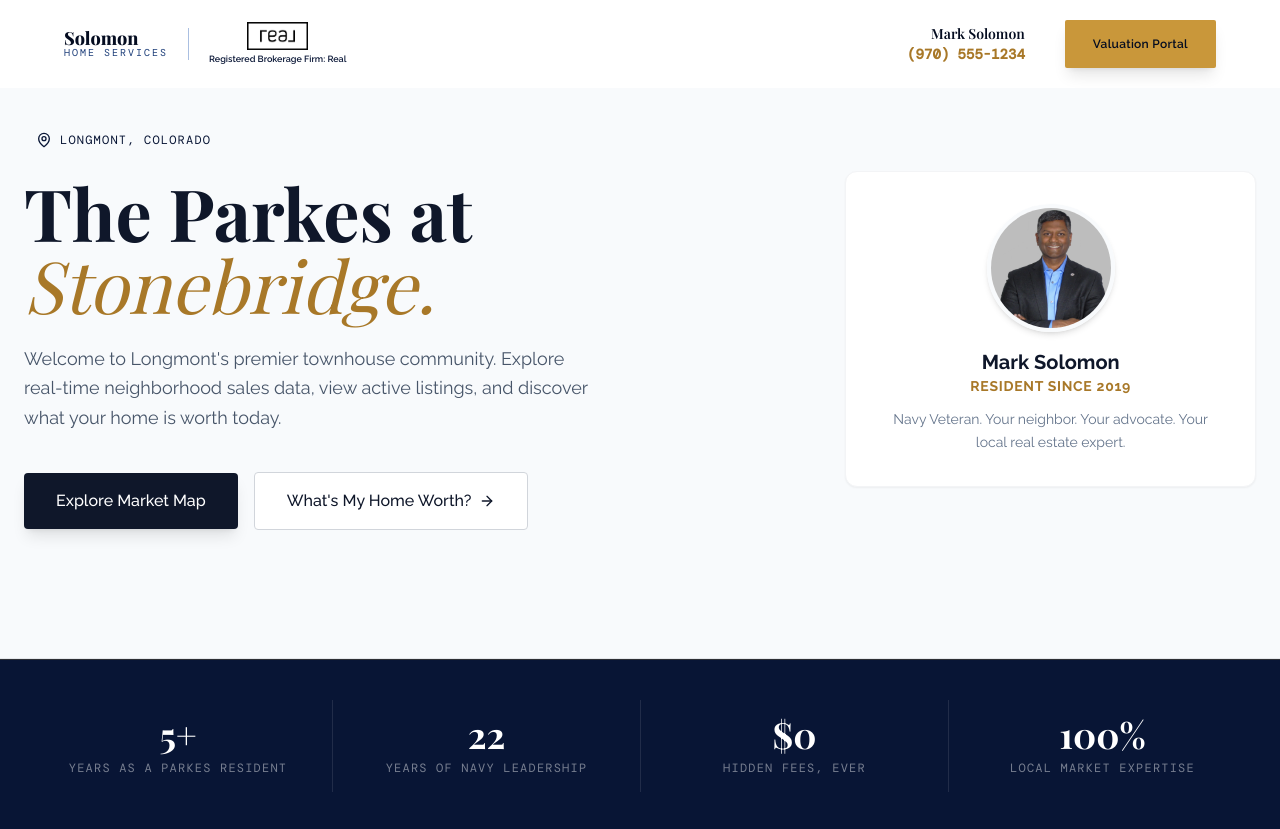
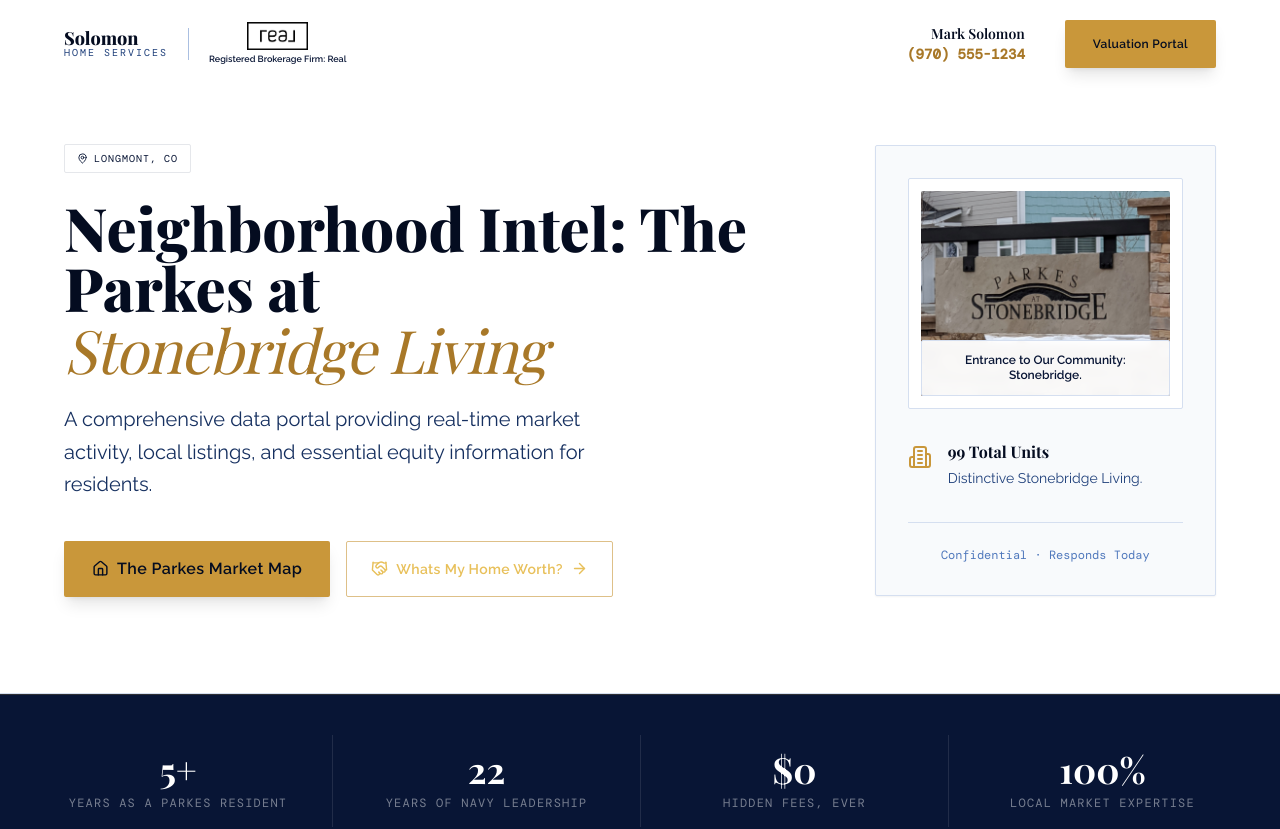
Before and after one commit to lasersolosbd/Parkes-at-Stonebridge-Microsite, a Next.js app: page / in a window 1280 px wide. Shown: the top 829 px of the page. Built offline with nearby package versions, Linux system fonts and the light colour scheme; a web font is replaced by a local one.

Commit message:
Update HeroSection.tsx

```diff
--- a/components/HeroSection.tsx
+++ b/components/HeroSection.tsx
@@ -1,57 +1,68 @@
-import { MapPin, ArrowRight } from "lucide-react";
+import { MapPin, ArrowRight, Home, Building2, Handshake } from "lucide-react";
 import Link from "next/link";
 
 export default function HeroSection() {
   return (
-    <section id="hero" className="relative bg-slate-50 overflow-hidden py-24 lg:py-32 px-6 border-b border-gray-200">
-      <div className="max-w-7xl mx-auto flex flex-col lg:flex-row items-center justify-between gap-16">
+    <section id="hero" className="bg-white pt-36 pb-24 px-6 lg:px-16 border-b border-navy-100">
+      <div className="max-w-7xl mx-auto grid grid-cols-1 md:grid-cols-12 gap-12 md:gap-16 items-center">
 
-        {/* Neighborhood Content First */}
-        <div className="flex-1 text-center lg:text-left">
-          <div className="inline-flex items-center gap-2 px-3 py-1 rounded-full bg-gold-100 text-gold-800 text-xs font-mono tracking-widest uppercase mb-6">
-            <MapPin className="w-4 h-4" />
-            Longmont, Colorado
+        {/* Neighborhood-First content priority */}
+        <div className="col-span-1 md:col-span-8">
+          <div className="flex items-center gap-2 mb-6">
+            <span className="inline-flex items-center gap-1.5 bg-gold-100/50 border border-gold-200/60 text-gold-800 text-[10px] font-mono tracking-widest uppercase px-3 py-1.5 rounded-sm">
+                <MapPin size={11} />
+                Longmont, CO
+            </span>
           </div>
 
-          <h1 className="font-display text-5xl lg:text-7xl font-bold text-slate-900 leading-[1.1] mb-6">
-            The Parkes at <br />
-            <span className="text-gold-600 italic font-light">Stonebridge.</span>
+          <h1 className="font-display text-5xl md:text-6xl font-extrabold text-navy-950 leading-tight mb-6">
+            Neighborhood Intel: The Parkes at <br />
+            <span className="block text-gold-600 italic font-light tracking-tight mt-0.5">Stonebridge Living</span>
           </h1>
 
-          <p className="text-lg text-slate-600 mb-10 max-w-xl mx-auto lg:mx-0 leading-relaxed">
-            Welcome to Longmont's premier townhouse community. Explore real-time neighborhood sales data, view active listings, and discover what your home is worth today.
+          <p className="text-navy-700 text-xl leading-relaxed mb-10 max-w-xl">
+            A comprehensive data portal providing real-time market activity, local listings, and essential equity information for residents.
           </p>
 
-          <div className="flex flex-col sm:flex-row items-center justify-center lg:justify-start gap-4">
-            <Link
-              href="/#map"
-              className="px-8 py-4 bg-slate-900 hover:bg-slate-800 text-white font-medium rounded transition-all flex items-center gap-2 shadow-lg"
-            >
-              Explore Market Map
-            </Link>
-            <Link
-              href="/#contact"
-              className="px-8 py-4 bg-white border border-gray-300 hover:border-gold-500 text-slate-900 font-medium rounded transition-all flex items-center gap-2"
-            >
-              What's My Home Worth? <ArrowRight className="w-4 h-4" />
-            </Link>
+          <div className="flex flex-wrap gap-4">
+            <a href="#map" className="btn-gold flex items-center gap-2">
+              <Home size={17} />
+              The Parkes Market Map
+            </a>
+            <a href="#contact" className="btn-outline flex items-center gap-2">
+              <Handshake size={17} />
+              Whats My Home Worth?
+              <ArrowRight size={17} />
+            </a>
           </div>
         </div>
 
-        {/* Agent Info Secondary */}
-        <div className="w-full lg:w-1/3 flex flex-col items-center p-8 bg-white rounded-xl shadow-sm border border-gray-100">
-          <img
-            src="/Mark-headshot.JPG"
-            alt="Mark Solomon"
-            className="w-32 h-32 rounded-full object-cover object-top border-4 border-slate-50 mb-4 shadow-md"
-          />
-          <h3 className="text-xl font-bold text-slate-900">Mark Solomon</h3>
-          <p className="text-gold-600 text-sm font-bold uppercase tracking-wider mb-3">Resident Since 2019</p>
-          <p className="text-slate-500 text-sm text-center leading-relaxed">
-            Navy Veteran. Your neighbor. Your advocate. Your local real estate expert.
-          </p>
+        {/* Combined neighborhood details \& sign photo */}
+        <div className="col-span-1 md:col-span-4 bg-slate-50 border border-navy-100 p-8 rounded-sm shadow-sm space-y-8">
+            {/* Asset integration: Neighborhood Sign photo (subtle description usage as requested) */}
+            <div className="relative group overflow-hidden border border-navy-100 bg-white p-3 rounded-sm">
+              <img
+                src="/Parkes-neighborhood-pic.jpg"
+                alt="The Parkes at Stonebridge neighborhood sign at the entrance."
+                className="w-full h-auto object-cover rounded-sm group-hover:scale-105 transition-transform duration-500"
+              />
+              <div className="absolute inset-x-3 bottom-3 bg-white/95 backdrop-blur-sm p-3 text-center rounded-sm border border-navy-100">
+                <p className="text-navy-900 text-xs font-semibold leading-tight">Entrance to Our Community: Stonebridge.</p>
+              </div>
+            </div>
+
+            <div className="flex items-start gap-4">
+                <Building2 size={24} className="text-gold-500 mt-1 flex-shrink-0" />
+                <div className="flex-grow">
+                    <p className="font-display text-base font-bold text-navy-950 leading-snug mb-1">99 Total Units</p>
+                    <p className="text-navy-600 text-sm leading-relaxed">Distinctive Stonebridge Living.</p>
+                </div>
+            </div>
+
+            <div className="flex flex-col gap-2.5 text-center text-xs text-navy-400 font-mono border-t border-navy-100 pt-6">
+              <span> Confidential · Responds Today</span> {/* 24 hours creepy secrecy removed */}
+            </div>
         </div>
-
       </div>
     </section>
   );
```
